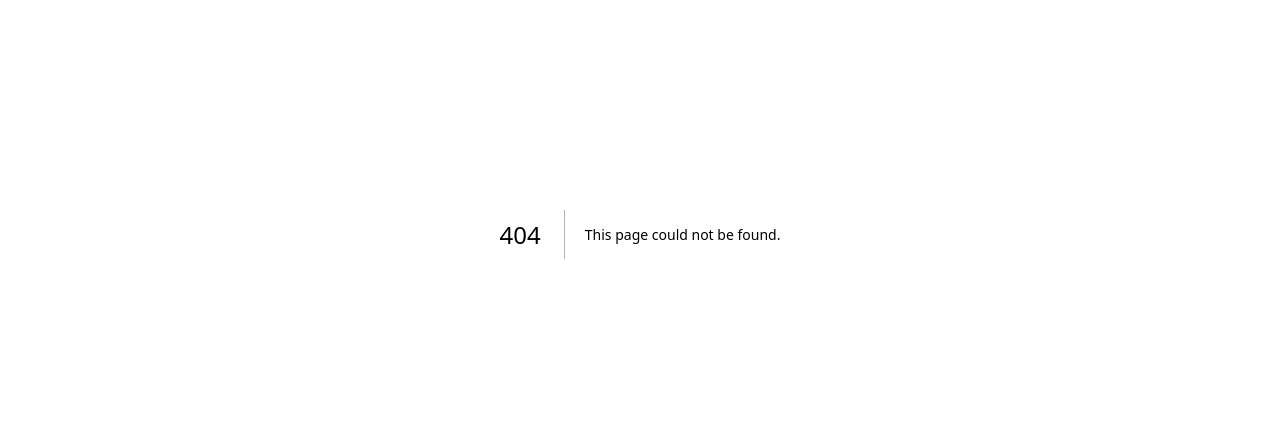
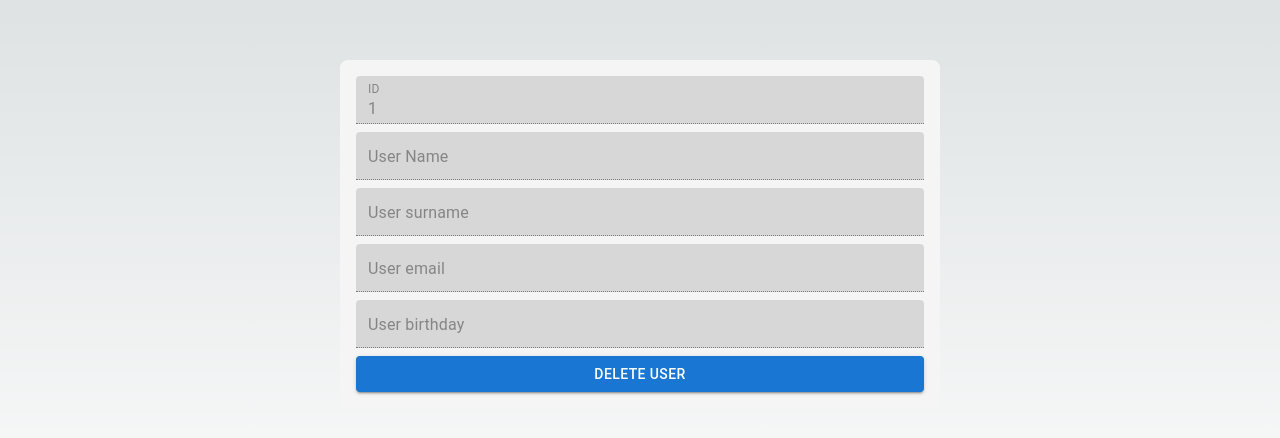
Before and after one commit to MoiraC/user-management-fe, a Next.js app: page /users/1/delete in a window 1280 px wide. Before the commit this address had no page. Shown: the part 166-604 px from the top of the page. Built offline with nearby package versions, Linux system fonts and the light colour scheme.

Commit message:
user form added remove server action added

```diff
--- /dev/null
+++ b/src/app/components/userForm.tsx
@@ -0,0 +1,68 @@
+import { TextField, Button } from "@mui/material";
+import { User } from "../types/types";
+
+// TODO: make the form a component and use 2 different page for edit and create pages (component may get id to handle the status of process)
+// TODO: fetch user data with id or sent user data to this page when navigating from home
+export default function UserForm({
+    id,
+    action,
+    buttonText,
+    disabled
+}: {
+    id?: number
+    action: ((formData: FormData) => void),
+    buttonText: string
+    disabled?: boolean
+}) {
+
+    let userData = {} as User;
+    if(id)
+      // TODO: Fetch user data with id
+
+    return (
+        <form action={action} className="user-form">
+            {/* we are using id here only for user experience, user id already binded on the server side (with updateUser.bind) to prevent client side errors */}
+            {id && <TextField name="id" disabled label="ID" value={id} variant="filled" fullWidth size="small" />}
+            <TextField
+                name="name"
+                label="User Name"
+                variant="filled"
+                disabled={disabled}
+                defaultValue={userData.name}
+                fullWidth
+                size="small"
+                />
+            <TextField
+                name="surname"
+                label="User surname"
+                variant="filled"
+                disabled={disabled}
+                defaultValue={userData.surname}
+                fullWidth
+                size="small"
+                />
+            <TextField
+                name="email"
+                label="User email"
+                variant="filled"
+                disabled={disabled}
+                defaultValue={userData.email}
+                fullWidth
+                size="small"
+                 />
+            <TextField
+                name="birthday"
+                label="User birthday"
+                variant="filled"
+                disabled={disabled}
+                defaultValue={userData.birthday}
+                fullWidth
+                size="small"
+                />
+
+            <Button variant="contained"
+                color="primary"
+                type="submit">{buttonText}</Button>
+        </form>
+    )
+}
--- /dev/null
+++ b/src/app/users/[id]/delete/page.tsx
@@ -0,0 +1,30 @@
+import UserForm from "@/app/components/userForm";
+import { redirect } from "next/navigation";
+
+async function deleteUser(userId: number) {
+    'use server'
+
+    const response = await fetch(`http://localhost:8080/users/delete/${userId}`, {
+        method: "DELETE",
+        cache: 'no-store'
+      });
+
+    if(response.ok)
+        console.log(`user deleted with id ${userId}`);
+    else
+        console.log('user deletion failed')
+
+    redirect("/")
+}
+
+export default function Page({
+    params: { id },
+}: {
+    params: { id: number }
+}) {
+    const deleteUserWithId = deleteUser.bind(null, id)
+
+    return (
+        <UserForm id={id} action={deleteUserWithId} buttonText="Delete User" disabled />
+    )
+}
```
Also changed, not shown: src/app/page.tsx (+7 -0 lines), src/app/users/[id]/update/page.tsx (added, +33 -0 lines).
